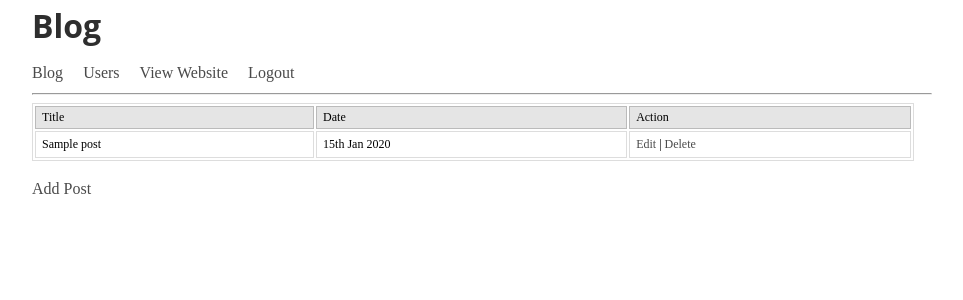
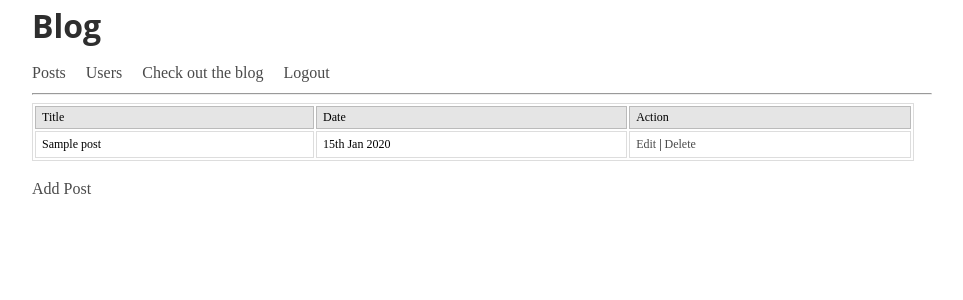
Before and after one commit to oscarbatlle/platano, a PHP site: page /admin/index.php in a window 1280 px wide. Shown: the top 300 px of the page, without its empty margins (158-1121 px from the left). Run offline with PHP 8.4, Linux system fonts and the light colour scheme; the visitor is signed in with stand-in values (Sample User, id 1); tables that the repository leaves empty or names only in its code hold one stand-in row (values such as "Sample post").

Commit message:
Update menu structure

```diff
--- a/admin/menu.php
+++ b/admin/menu.php
@@ -1,8 +1,8 @@
 <h1>Blog</h1>
 <ul id='adminmenu'>
-    <li><a href='index.php'>Blog</a></li>
+    <li><a href='index.php'>Posts</a></li>
     <li><a href='users.php'>Users</a></li>
-    <li><a href="../" target="_blank">View Website</a></li>
+    <li><a href="../" target="_blank">Check out the blog</a></li>
     <li><a href='logout.php'>Logout</a></li>
 </ul>
 <div class='clear'></div>
```
